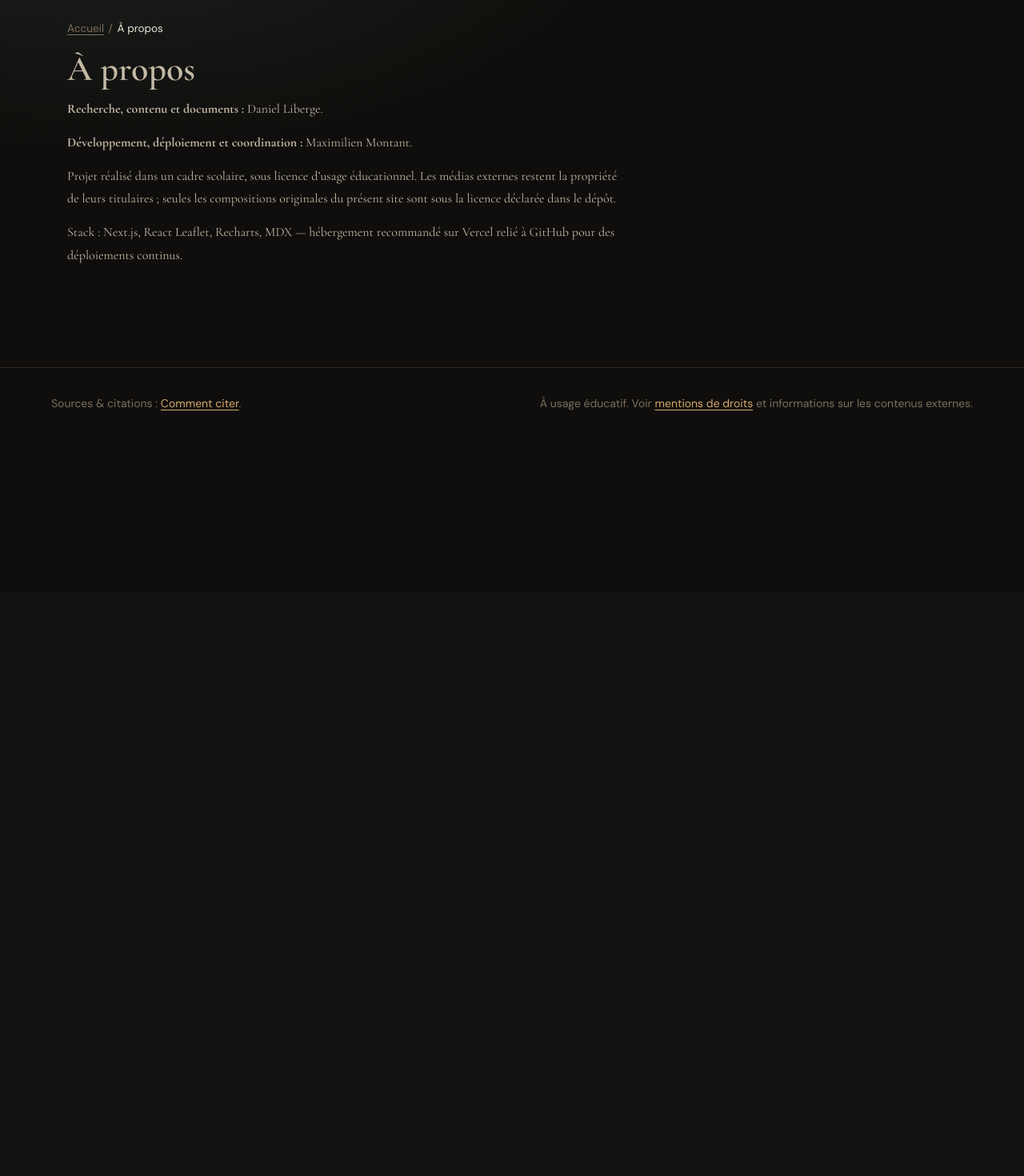
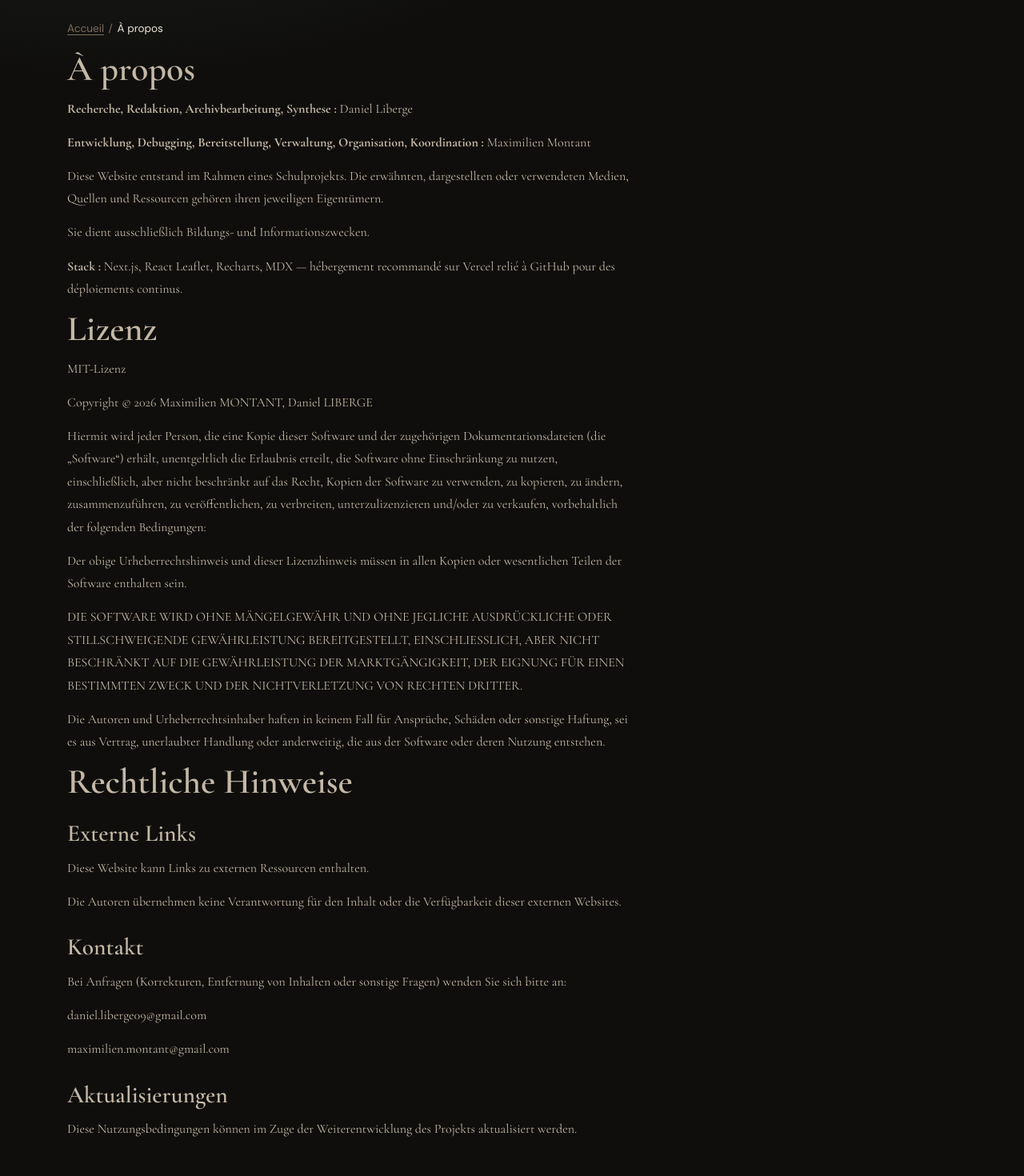
Before and after one commit to Maximilien-Mnt/Herero-nama-genocide, a Next.js app: page /a-propos in a window 1280 px wide. Shown: the part 60-1530 px from the top of the page at 80% size. Before the commit the page ends 800 px from the top, so only its background shows below. Built offline with nearby package versions, Linux system fonts and the light colour scheme; no server answers.

Commit message:
License + Mentions légales + À propos - Version 1

```diff
--- a/app/a-propos/page.tsx
+++ b/app/a-propos/page.tsx
@@ -14,20 +14,38 @@ export default function AProposPage() {
       <article className="prose">
         <h1>À propos</h1>
         <p>
-          <strong>Recherche, contenu et documents :</strong> Daniel Liberge.
+          <strong>Recherche, Redaktion, Archivbearbeitung, Synthese :</strong> Daniel Liberge
         </p>
         <p>
-          <strong>Développement, déploiement et coordination :</strong> Maximilien Montant.
+          <strong>Entwicklung, Debugging, Bereitstellung, Verwaltung, Organisation, Koordination :</strong> Maximilien Montant
         </p>
         <p>
-          Projet réalisé dans un cadre scolaire, sous licence d’usage éducationnel. Les médias externes
-          restent la propriété de leurs titulaires ; seules les compositions originales du présent site
-          sont sous la licence déclarée dans le dépôt.
+          Diese Website entstand im Rahmen eines Schulprojekts. Die erwähnten, dargestellten oder verwendeten Medien, Quellen und Ressourcen gehören ihren jeweiligen Eigentümern.
         </p>
         <p>
-          Stack : Next.js, React Leaflet, Recharts, MDX — hébergement recommandé sur Vercel relié à
+          Sie dient ausschließlich Bildungs- und Informationszwecken.
+        </p>
+        <p>
+          <strong>Stack :</strong> Next.js, React Leaflet, Recharts, MDX — hébergement recommandé sur Vercel relié à
           GitHub pour des déploiements continus.
         </p>
+        <h1>Lizenz</h1>
+        <p>MIT-Lizenz</p>
+        <p>Copyright © 2026 Maximilien MONTANT, Daniel LIBERGE</p>
+        <p>Hiermit wird jeder Person, die eine Kopie dieser Software und der zugehörigen Dokumentationsdateien (die „Software“) erhält, unentgeltlich die Erlaubnis erteilt, die Software ohne Einschränkung zu nutzen, einschließlich, aber nicht beschränkt auf das Recht, Kopien der Software zu verwenden, zu kopieren, zu ändern, zusammenzuführen, zu veröffentlichen, zu verbreiten, unterzulizenzieren und/oder zu verkaufen, vorbehaltlich der folgenden Bedingungen:</p>
+        <p>Der obige Urheberrechtshinweis und dieser Lizenzhinweis müssen in allen Kopien oder wesentlichen Teilen der Software enthalten sein.</p>
+        <p>DIE SOFTWARE WIRD OHNE MÄNGELGEWÄHR UND OHNE JEGLICHE AUSDRÜCKLICHE ODER STILLSCHWEIGENDE GEWÄHRLEISTUNG BEREITGESTELLT, EINSCHLIESSLICH, ABER NICHT BESCHRÄNKT AUF DIE GEWÄHRLEISTUNG DER MARKTGÄNGIGKEIT, DER EIGNUNG FÜR EINEN BESTIMMTEN ZWECK UND DER NICHTVERLETZUNG VON RECHTEN DRITTER.</p>
+        <p>Die Autoren und Urheberrechtsinhaber haften in keinem Fall für Ansprüche, Schäden oder sonstige Haftung, sei es aus Vertrag, unerlaubter Handlung oder anderweitig, die aus der Software oder deren Nutzung entstehen.</p>
+      <h1>Rechtliche Hinweise</h1>
+      <h2>Externe Links</h2>
+      <p>Diese Website kann Links zu externen Ressourcen enthalten.</p>
+      <p>Die Autoren übernehmen keine Verantwortung für den Inhalt oder die Verfügbarkeit dieser externen Websites.</p>
+      <h2>Kontakt</h2>
+      <p>Bei Anfragen (Korrekturen, Entfernung von Inhalten oder sonstige Fragen) wenden Sie sich bitte an:</p>
+      <p>daniel.liberge09@gmail.com</p>
+      <p>maximilien.montant@gmail.com</p>
+      <h2>Aktualisierungen</h2>
+      <p>Diese Nutzungsbedingungen können im Zuge der Weiterentwicklung des Projekts aktualisiert werden.</p>
       </article>
     </PageShell>
   );
```
